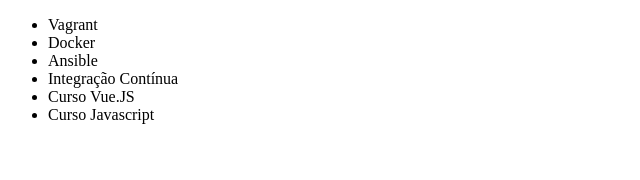
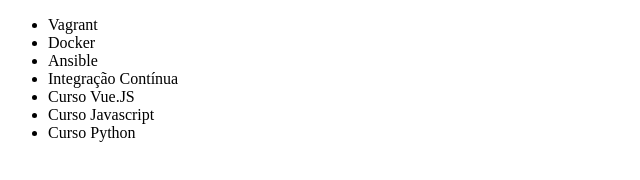
Before and after one commit to eduardonowa/aluragit2, a plain HTML site: page index.html in a window 1280 px wide. Shown: the whole page, without its empty margins (0-640 px from the left). Drawn offline with Linux system fonts and the light colour scheme.

Commit message:
Inserindo o Curso Python

```diff
--- a/index.html
+++ b/index.html
@@ -14,6 +14,7 @@
         <li>Integração Contínua</li>
         <li>Curso Vue.JS</li>
         <li>Curso Javascript</li>
+        <li>Curso Python</li>
     </ul>
 </body>
 </html>
```
